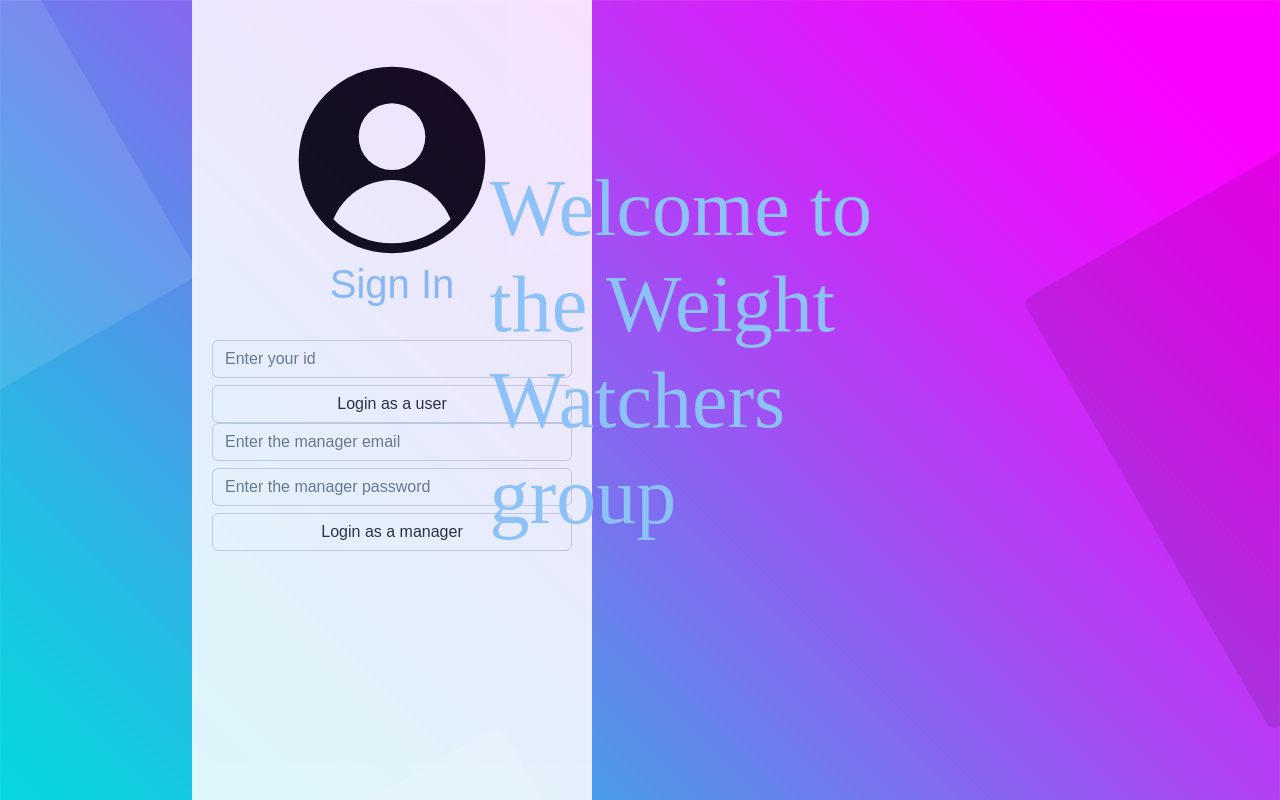
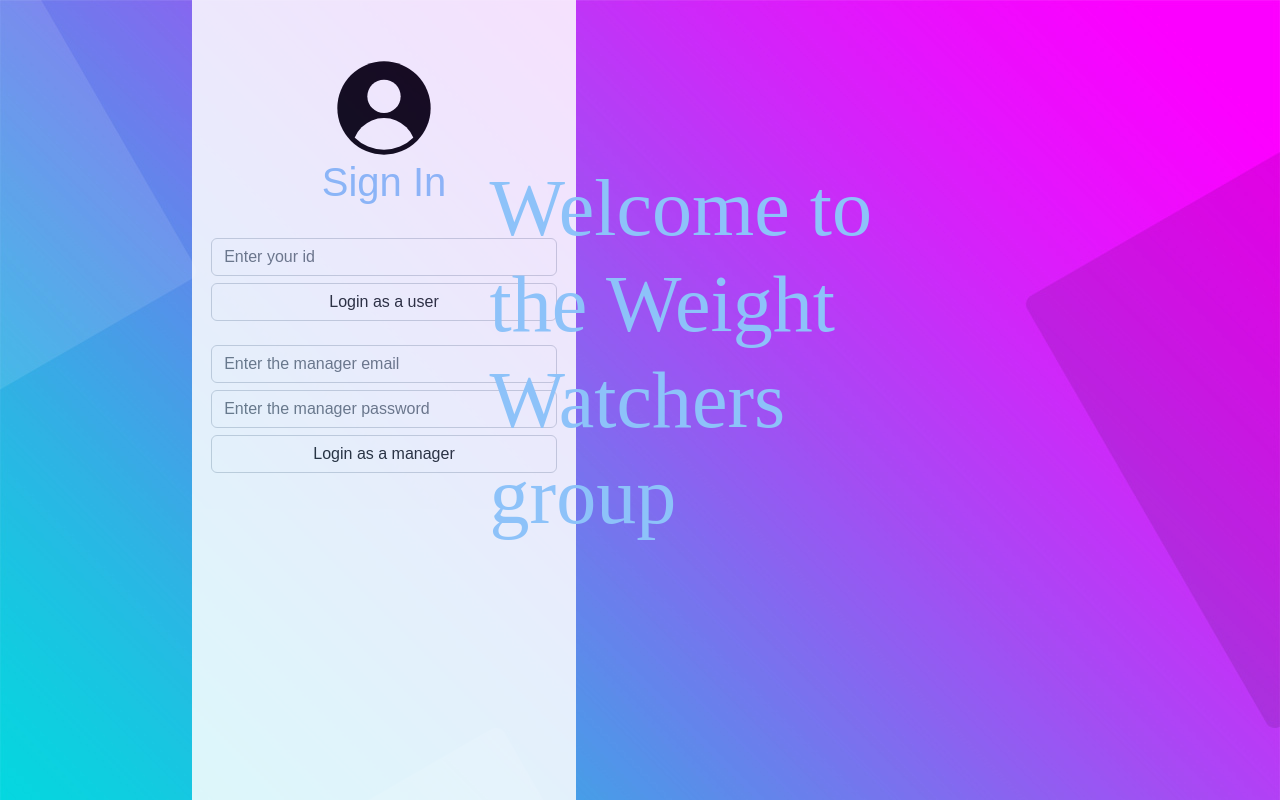
Before and after one commit to yehuditCohen020302/final-project-weight-watchers, a React (Create React App) app in the folder client-side-react/react-project-side/: page / in a window 1280 px wide. Built offline with nearby package versions, Linux system fonts and the light colour scheme.

Commit message:
up 01/08

```diff
--- a/client-side-react/react-project-side/package.json
+++ b/client-side-react/react-project-side/package.json
@@ -3,6 +3,9 @@
   "version": "0.1.0",
   "private": true,
   "dependencies": {
+    "@emotion/react": "^11.10.0",
+    "@emotion/styled": "^11.10.0",
+    "@mui/material": "^5.9.2",
     "@testing-library/jest-dom": "^5.16.4",
     "@testing-library/react": "^13.3.0",
     "@testing-library/user-event": "^13.5.0",
--- a/client-side-react/react-project-side/src/api/manager.js
+++ b/client-side-react/react-project-side/src/api/manager.js
@@ -24,11 +24,11 @@
            .then((response) =>{
                return response.data;
            })
-           .then((data) =>{
-             if(data.id){
-                 window.location.href="http://localhost:3000/users";
-             }
-         })
+        //    .then((data) =>{
+        //      if(data.id!=null){
+        //          window.location.href="http://localhost:3000/users";
+        //      }
+        //  })
            .catch(function (error) {
              return error;
            });
--- a/client-side-react/react-project-side/src/components/homePage.js
+++ b/client-side-react/react-project-side/src/components/homePage.js
@@ -43,6 +43,7 @@
                             <input type="button" className="form-control" id="login" value="Login as a user" onClick={()=>signInUser(id)}></input>
                         </div>
                     </div>
+                    <br/>
                     <div>
                     <div className="form-group">
                             <input type="email" className="form-control form-input" id="email" placeholder="Enter the manager email" value={email} onChange={(e)=>setEmail(e.target.value)}></input>
--- a/client-side-react/react-project-side/src/components/managerPage.js
+++ b/client-side-react/react-project-side/src/components/managerPage.js
@@ -1,8 +1,9 @@
 import React from 'react';
-import {getUsers} from "../api/manager"
+import {getUsers} from "../api/manager";
 
 export function ManagerPage()
 {
+
     return (
         <div className='containers'>
             <h1>"Welcome to Manager"</h1>
@@ -11,4 +12,6 @@
             <div className='div'></div>
         </div>
     )
+
+
 }
--- a/client-side-react/react-project-side/src/css/homePage.css
+++ b/client-side-react/react-project-side/src/css/homePage.css
@@ -9,7 +9,7 @@
 
   .login-form{
     text-align:left;
-    width: 400px;
+    width: 30%;/*400px*/
     height: 100%;
     background-color: white;
     opacity: 0.85;
@@ -52,5 +52,5 @@
   }
 
   .icon{
-    width: 200px;
+    width: 100px;
   }
```
Also changed, not shown: 1 other file (tests, documents, lock files or other folders).
